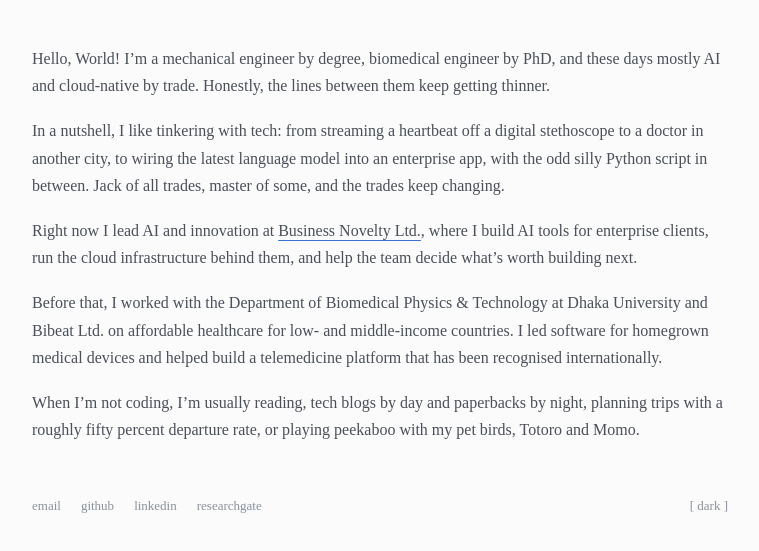
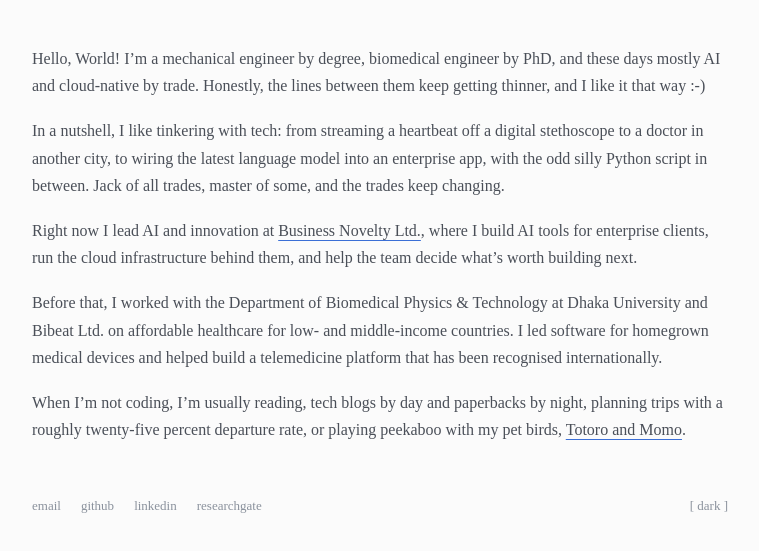
Before and after one commit to zihadt/zihadt.github.io, an Astro site: page / in a window 1280 px wide. Shown: the part 171-722 px from the top of the page, without its empty margins (260-1019 px from the left). Built offline with nearby package versions, Linux system fonts and the light colour scheme; Astro itself is replaced by a stand-in of ours.

Commit message:
content: link Totoro and Momo to their photo, end the intro on a smile
Open the photo in the existing lightbox from the last sentence; the
lightbox hides its arrows and counter when a page has a single image.
Also trims the trip departure rate to a quarter.

```diff
--- a/src/components/Lightbox.astro
+++ b/src/components/Lightbox.astro
@@ -125,6 +125,12 @@
     const count = dialog.querySelector('[data-count]')!;
     let index = 0;
 
+    // A single image has nothing to page through.
+    if (links.length === 1) {
+      dialog.querySelectorAll('.arrow').forEach((el) => ((el as HTMLElement).hidden = true));
+      (count as HTMLElement).hidden = true;
+    }
+
     function show(i: number) {
       index = (i + links.length) % links.length;
       const link = links[index]!;
--- a/src/pages/index.astro
+++ b/src/pages/index.astro
@@ -1,13 +1,19 @@
 ---
+import { getImage } from 'astro:assets';
 import Base from '../layouts/Base.astro';
+import Lightbox from '../components/Lightbox.astro';
 import { site } from '../site';
+import birds from '../assets/totoro-momo.jpeg';
+
+const birdsFull = await getImage({ src: birds, width: 1086, format: 'webp' });
 ---
 
 <Base variant="home">
   <div class="bio">
     <p>
       Hello, World! I’m a mechanical engineer by degree, biomedical engineer by PhD, and these days
-      mostly AI and cloud-native by trade. Honestly, the lines between them keep getting thinner.
+      mostly AI and cloud-native by trade. Honestly, the lines between them keep getting thinner,
+      and I like it that way :-)
     </p>
     <p>
       In a nutshell, I like tinkering with tech: from streaming a heartbeat off a digital
@@ -28,12 +34,15 @@ import { site } from '../site';
       been recognised internationally.
     </p>
     <p>
-      When I’m not coding, I’m usually reading, tech blogs by day and paperbacks by night, planning trips
-      with a roughly fifty percent departure rate, or playing peekaboo with my pet birds, Totoro
-      and Momo.
+      When I’m not coding, I’m usually reading, tech blogs by day and paperbacks by night, planning
+      trips with a roughly twenty-five percent departure rate, or playing peekaboo with my pet
+      birds,{' '}
+      <a class="accent" href={birdsFull.src} data-lightbox data-alt="Totoro and Momo">Totoro and Momo</a>.
     </p>
   </div>
 </Base>
+
+<Lightbox />
 
 <style>
   .bio {
```
Also changed, not shown: src/assets/totoro-momo.jpeg (added).
